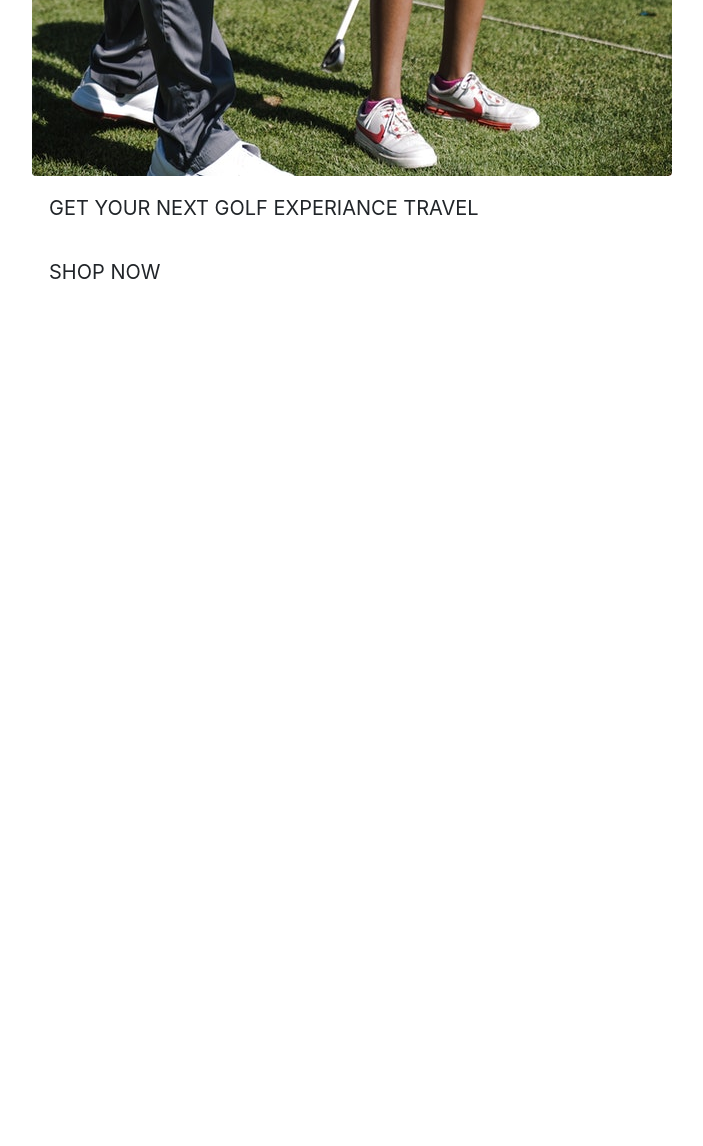
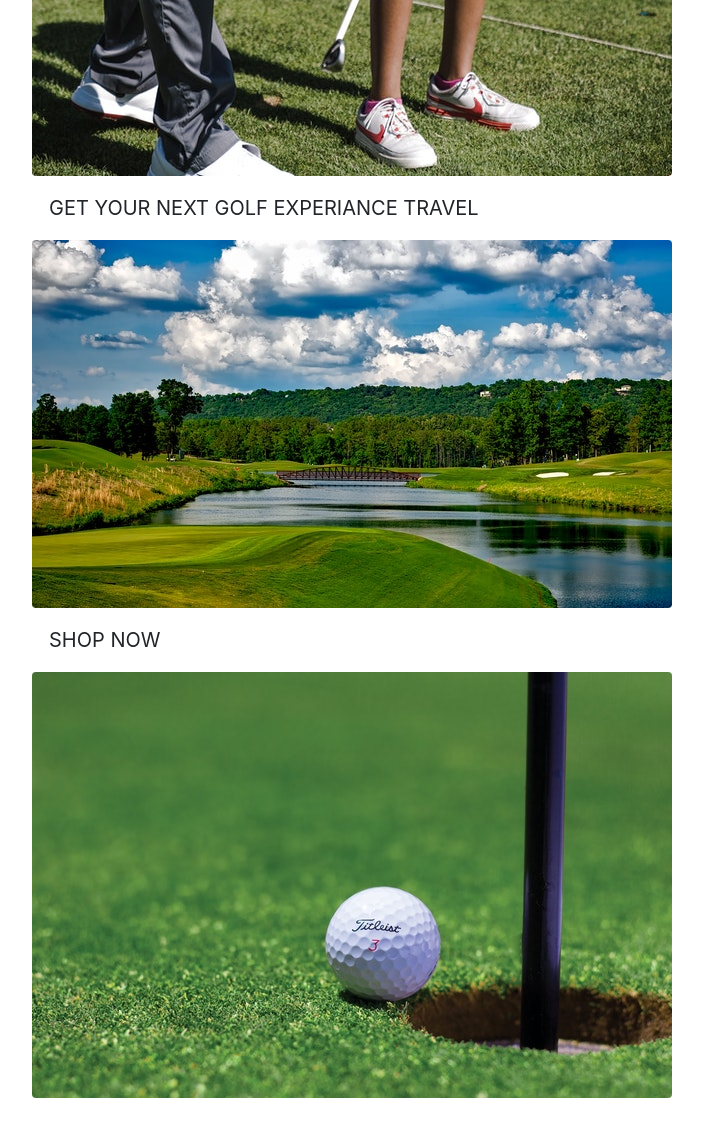
Before and after one commit to mysan91/Storegolf, a Django app: page / in a window 1280 px wide. Shown: the part 779-1925 px from the top of the page, without its empty margins (53-756 px from the left). Before the commit the page ends 1058 px from the top, so only its background shows below. Run offline with Django 3.2, Linux system fonts and the light colour scheme; some libraries are stand-ins or nearby versions.

Commit message:
adding images to index site

```diff
--- a/home/templates/home/index.html
+++ b/home/templates/home/index.html
@@ -18,7 +18,11 @@
                         <a href="" class="shop-now-button btn btn-lg rounded-0 text-uppercase py-3">Shop golf courses Now</a>
                         <img src="https://raw.githubusercontent.com/mysan91/Storegolf/main/media/course.jpg" class="rounded" alt="Cinque Terre">
                         <a href="" class="shop-now-button btn btn-lg rounded-0 text-uppercase py-3">Get your next golf experiance travel</a>
+                        <img src="https://raw.githubusercontent.com/mysan91/Storegolf/main/media/travel.jpg" class="rounded" alt="Cinque Terre">
+
                         <a href="" class="shop-now-button btn btn-lg rounded-0 text-uppercase py-3">Shop Now</a>
+                        <img src="https://raw.githubusercontent.com/mysan91/Storegolf/main/media/ball.jpg" class="rounded" alt="Cinque Terre">
+
                     </h4>
                 </div>
             </div>
```
